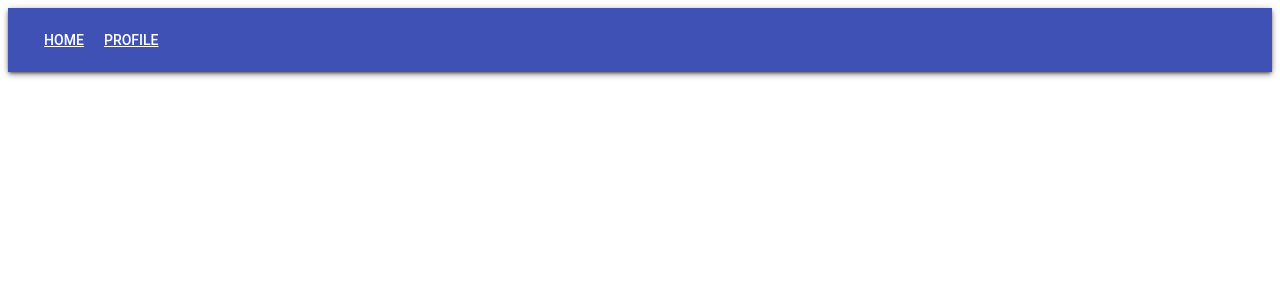
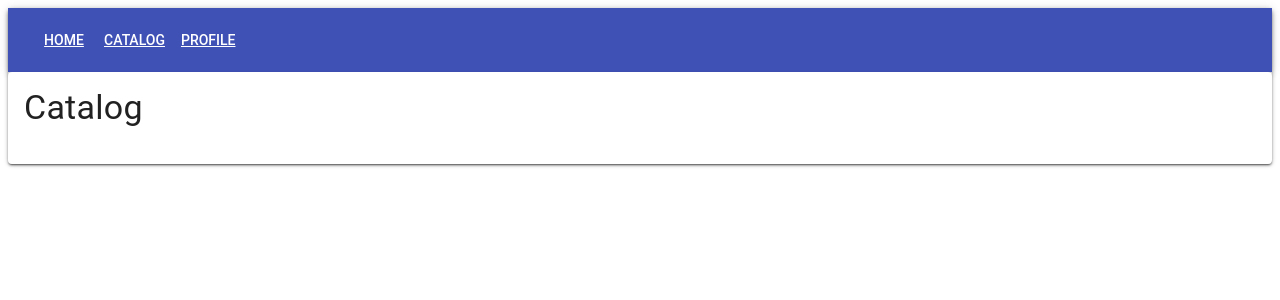
Before and after one commit to JeffRisberg/mui03, a React (Create React App) app: page /catalog in a window 1280 px wide. Shown: the top 300 px of the page. Built offline with nearby package versions, Linux system fonts and the light colour scheme.

Commit message:
Set up catalog example

```diff
--- a/src/App.js
+++ b/src/App.js
@@ -2,8 +2,9 @@ import React, {Component} from 'react';
 import {PropTypes} from 'prop-types';
 import {Route, Router, Switch} from 'react-router-dom';
 import Paper from '@material-ui/core/Paper';
+import Catalog from './scenes/Catalog';
+import Profile from './scenes/Profile';
 import Splash from './scenes/Splash'
-import Profile from './scenes/Profile';
 import NavBar from './components/NavBar'
 import './App.css';
 import {withStyles} from '@material-ui/core/styles';
@@ -39,6 +40,7 @@ class App extends Component {
                <NavBar history={history} />
                <Switch>
                   <Route exact path="/" component={Splash}/>
+                  <Route exact path="/catalog" component={Catalog}/>
                   <Route exact path="/profile" component={Profile}/>
                </Switch>
             </Paper>
--- a/src/components/NavBar.js
+++ b/src/components/NavBar.js
@@ -33,6 +33,11 @@ class NavBar extends Component {
                      </NavLink>
                   </Button>
                   <Button>
+                     <NavLink className={classes.navLink} to='/catalog'>
+                        Catalog
+                     </NavLink>
+                  </Button>
+                  <Button>
                      <NavLink className={classes.navLink} to='/profile'>
                         Profile
                      </NavLink>
--- /dev/null
+++ b/src/scenes/Catalog.js
@@ -0,0 +1,33 @@
+import React, {Component} from 'react'
+import Card from '@material-ui/core/Card'
+import CardContent from '@material-ui/core/CardContent'
+import Typography from '@material-ui/core/Typography'
+import {withStyles} from '@material-ui/core/styles';
+
+/**
+ * the catalog screen, with sign-in
+ */
+const styles = (theme) => ({
+   grid: {
+      height: '50px',
+   }
+});
+
+class Catalog extends Component {
+
+   render() {
+      return (
+         <div>
+            <Card>
+               <CardContent>
+                  <Typography gutterBottom variant="h4">
+                     Catalog
+                  </Typography>
+               </CardContent>
+            </Card>
+         </div>
+      )
+   }
+}
+
+export default withStyles(styles)(Catalog);
```
